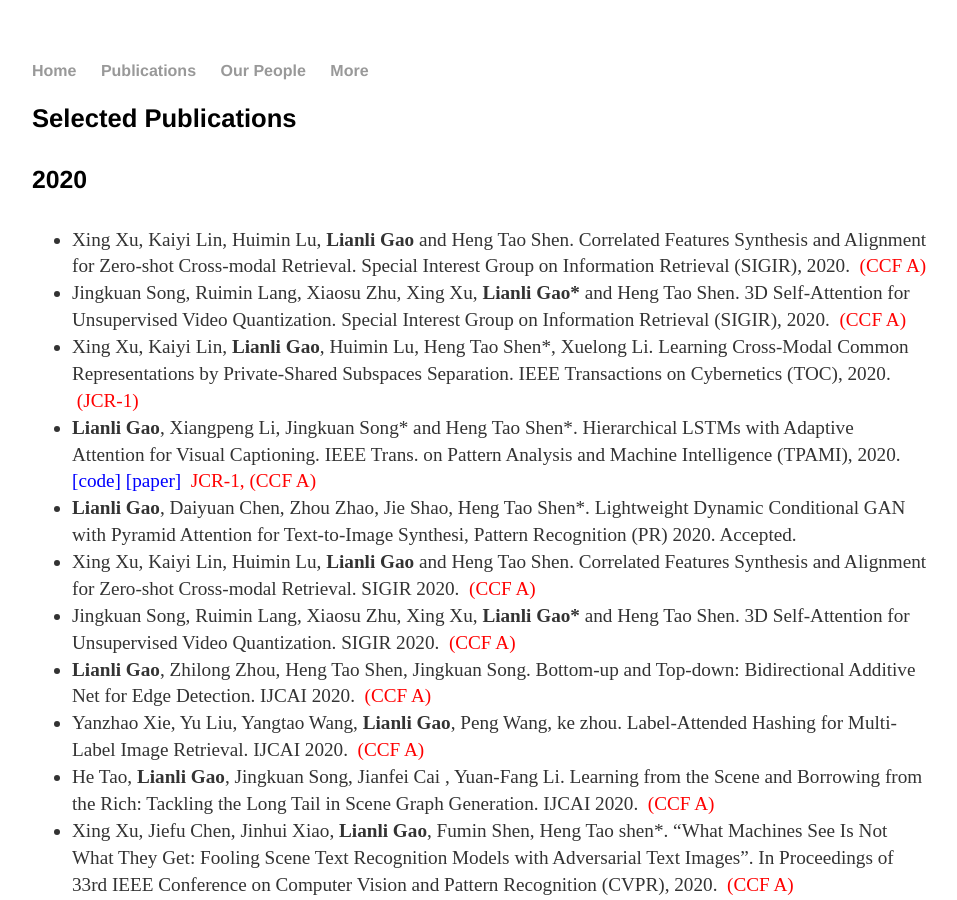
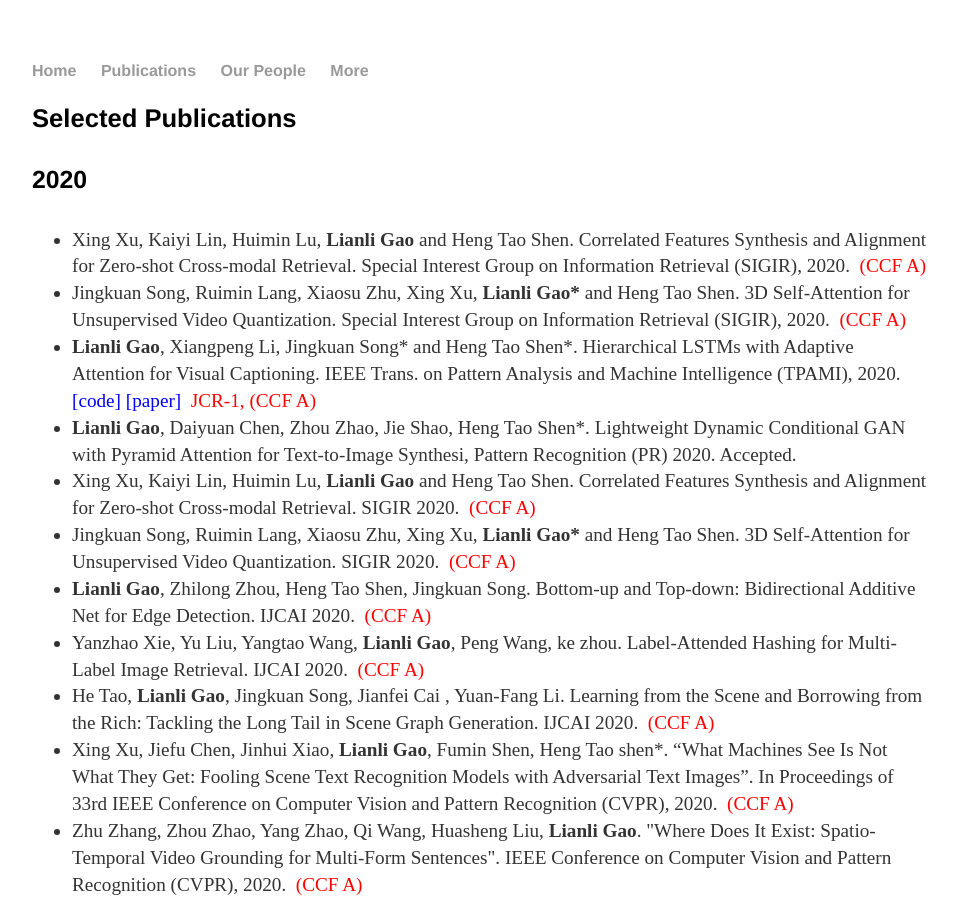
Before and after one commit to lianliGao/lianligao.github.io, a Jekyll site: the page built from cv/index.html, in a window 1280 px wide and 900 px high. Shown: the whole window, without its empty margins (160-1117 px from the left). Built offline with Jekyll 4.4.1, drawn with Linux system fonts in a browser that asks for light colours.

Commit message:
Update index.html

```diff
--- a/cv/index.html
+++ b/cv/index.html
@@ -21,7 +21,6 @@
 <ul>
 <li>Xing Xu, Kaiyi Lin, Huimin Lu, <strong>Lianli Gao</strong> and Heng Tao Shen. Correlated Features Synthesis and Alignment for Zero-shot Cross-modal Retrieval. Special Interest Group on Information Retrieval (SIGIR), 2020. <font color="#ff0000"><b>&nbsp;</b>(CCF A)</font></li>
 <li>Jingkuan Song, Ruimin Lang, Xiaosu Zhu, Xing Xu, <strong>Lianli Gao*</strong> and Heng Tao Shen. 3D Self-Attention for Unsupervised Video Quantization. Special Interest Group on Information Retrieval (SIGIR), 2020. <font color="#ff0000"><b>&nbsp;</b>(CCF A)</font></li>
-<li>Xing Xu, Kaiyi Lin, <strong>Lianli Gao</strong>, Huimin Lu, Heng Tao Shen*, Xuelong Li. Learning Cross-Modal Common Representations by Private-Shared Subspaces Separation. IEEE Transactions on Cybernetics (TOC), 2020. <font color="#ff0000"><b>&nbsp;</b>(JCR-1)</font> </li>
 <li><strong>Lianli Gao</strong>, Xiangpeng Li, Jingkuan Song* and Heng Tao Shen*. Hierarchical LSTMs with Adaptive Attention for Visual Captioning. IEEE Trans. on Pattern Analysis and Machine Intelligence (TPAMI), 2020. <a href="https://github.com/lixiangpengcs/Spatial-Temporal-Adaptive-Attention-for-Video-Captioning" rel="nofollow"><font color="#0000ff"> [code] </font></a> <a href="https://ieeexplore.ieee.org/document/8620348" rel="nofollow"><font color="#0000ff"> [paper] </font></a><font color="#ff0000"><b>&nbsp;</b>JCR-1, (CCF A)</font></li>
 <li><strong>Lianli Gao</strong>, Daiyuan Chen, Zhou Zhao, Jie Shao, Heng Tao Shen*. Lightweight Dynamic Conditional GAN with Pyramid Attention for Text-to-Image Synthesi, Pattern Recognition (PR) 2020. Accepted. </li>
 <li>Xing Xu, Kaiyi Lin, Huimin Lu, <strong>Lianli Gao</strong> and Heng Tao Shen. Correlated Features Synthesis and Alignment for Zero-shot Cross-modal Retrieval. SIGIR 2020. <font color="#ff0000"><b>&nbsp;</b>(CCF A)</font> </li>
```
